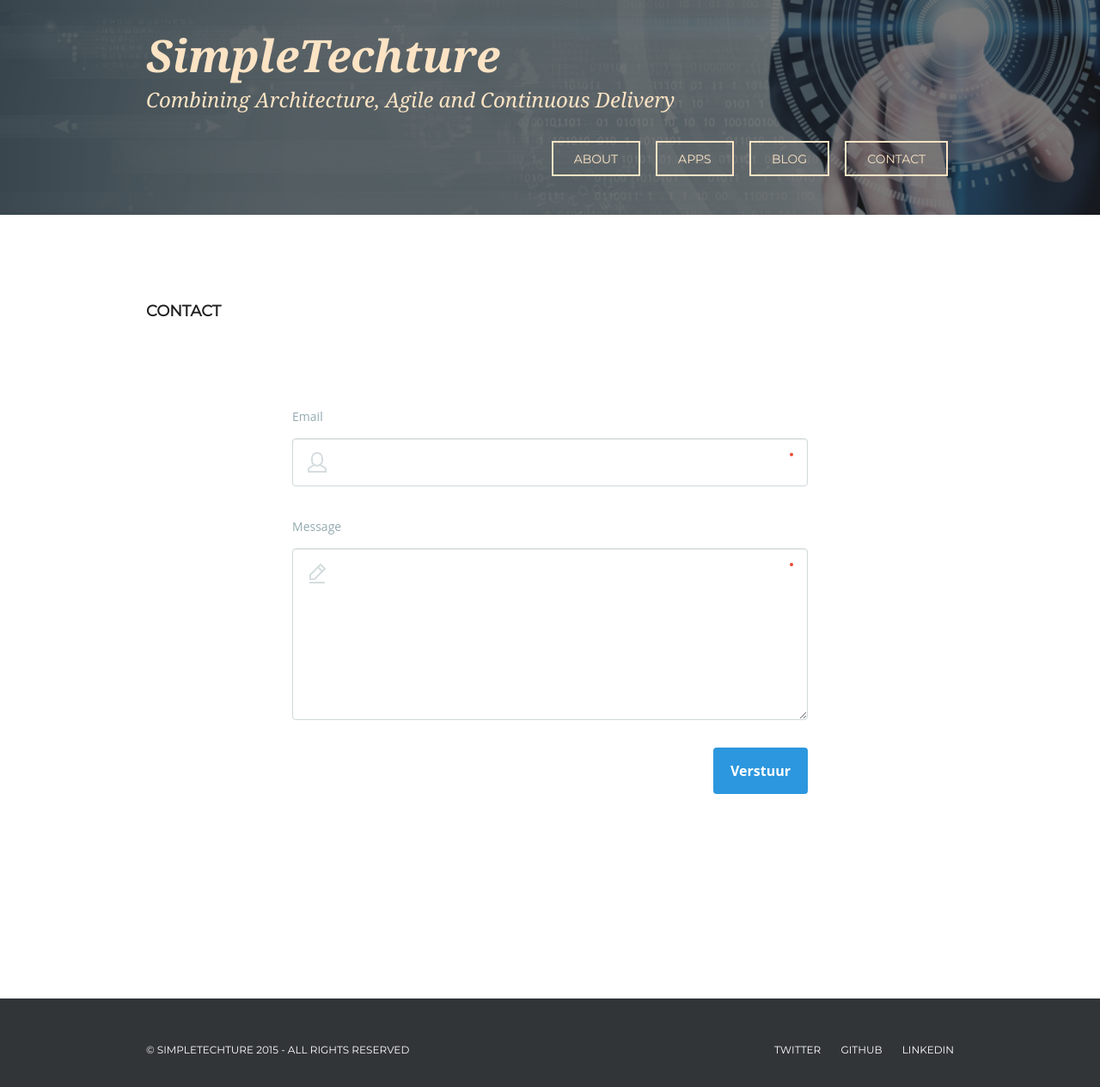
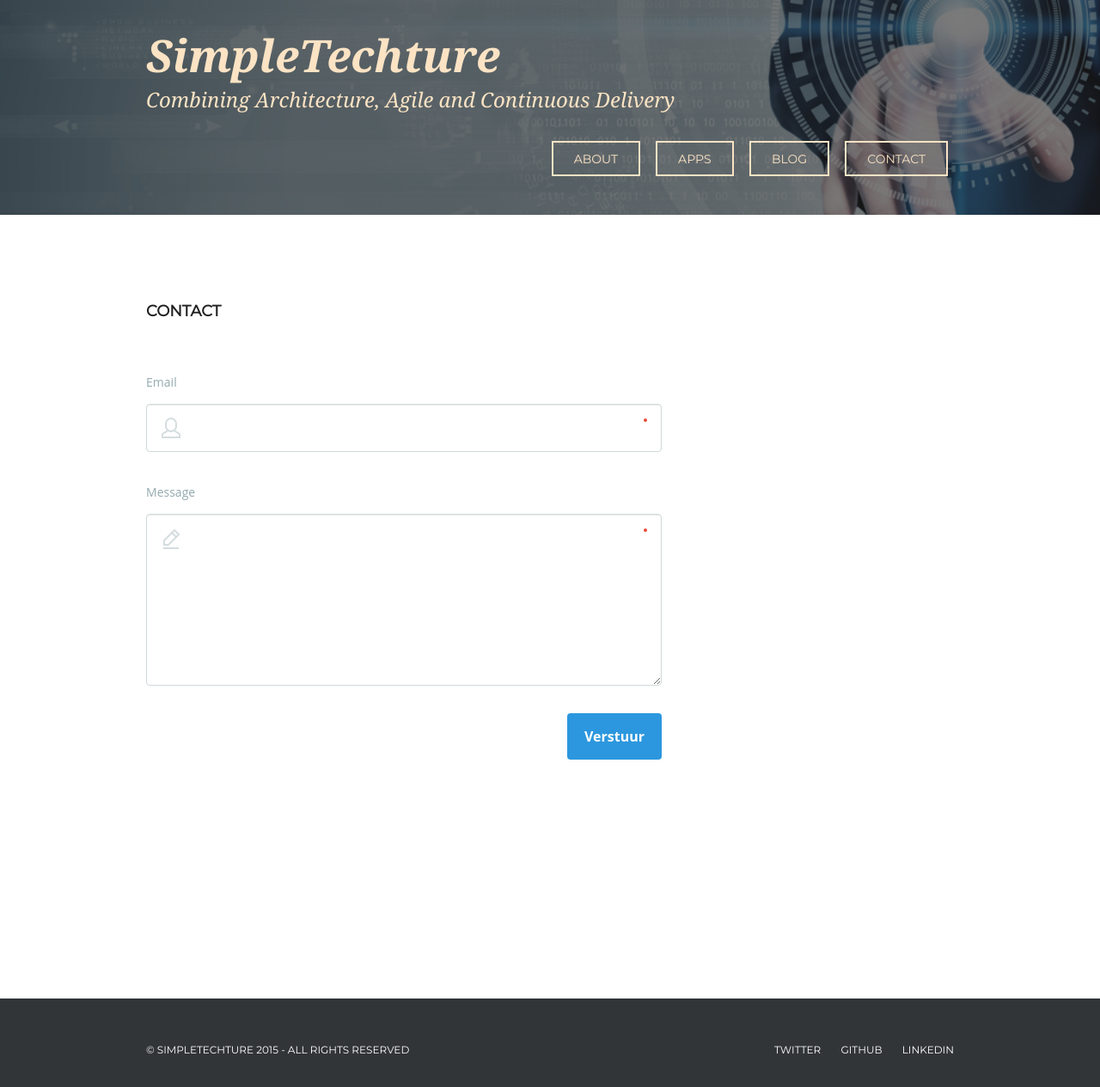
Before and after one commit to SimpleTechture/simpletechture.github.io, a Jekyll site: the page built from contact/index.html, in a window 1280 px wide. Shown: the top 1265 px of the page at 86% size. Built offline with Jekyll 4.4.1, drawn with Linux system fonts in a browser that asks for light colours; some web fonts are replaced; Markdown is read by kramdown in place of the engine named in the settings.

Commit message:
removed contact margin

```diff
--- a/css/style.css
+++ b/css/style.css
@@ -633,7 +633,6 @@ Form
 .cd-form {
   width: 90%;
   max-width: 600px;
-  margin: 4em auto;
 }
 .cd-form::after {
   clear: both;
```
